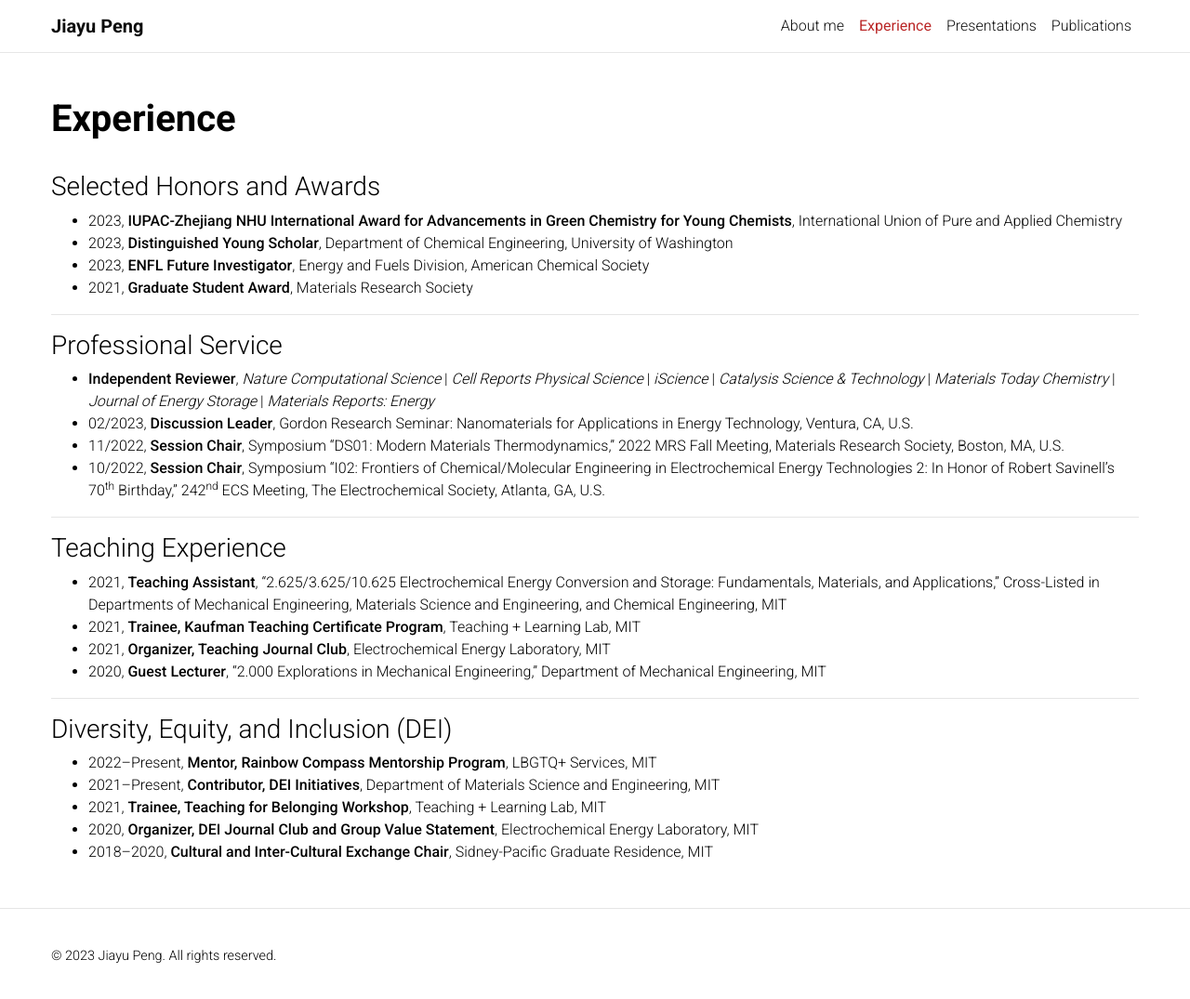
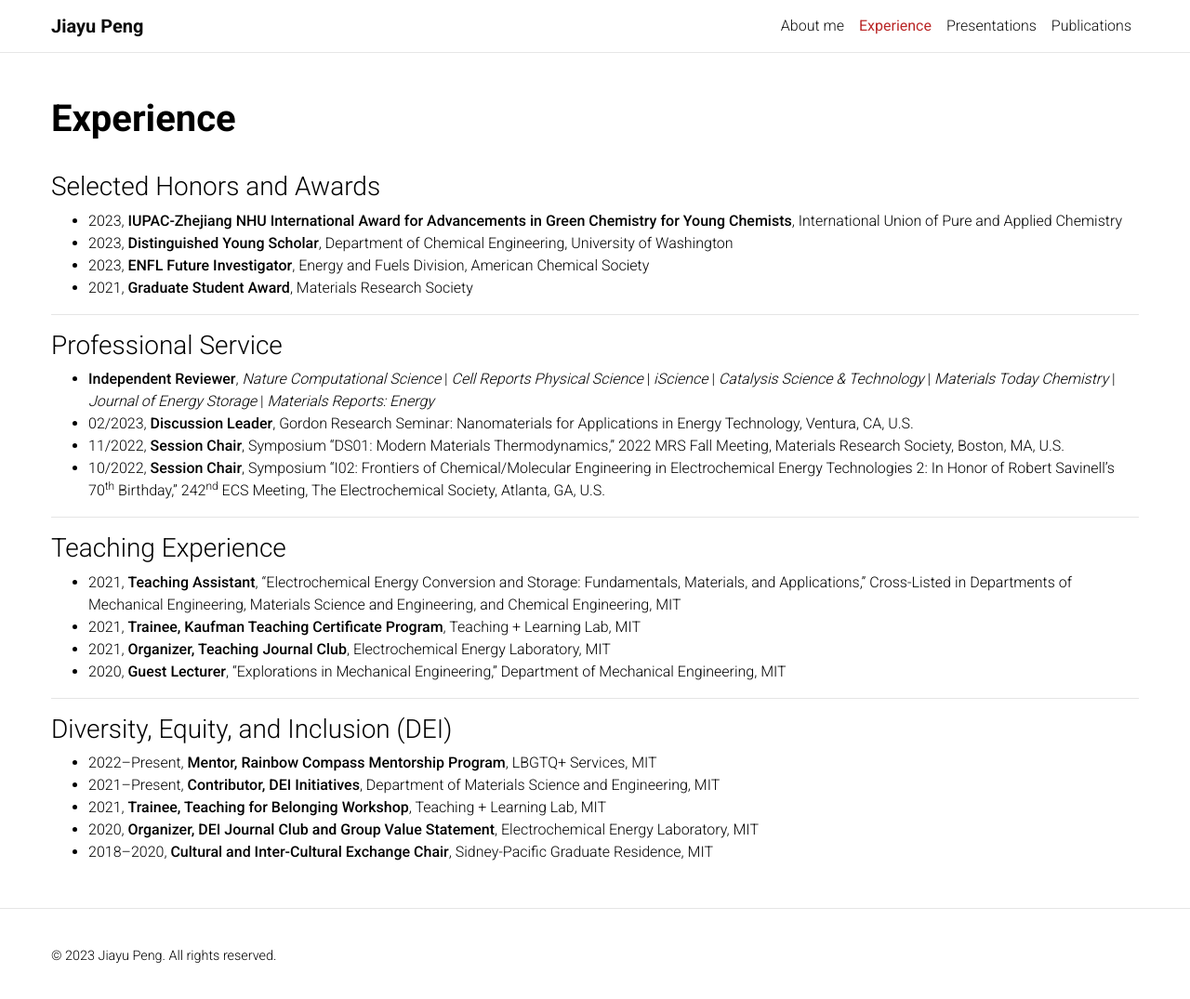
Before and after one commit to jypeng95/jypeng95.github.io, a Jekyll site: the page built from _pages/experience.md, in a window 1280 px wide and 1080 px high. Shown: the top 1075 px of the window at 93% size. Built offline with Jekyll 4.4.1, drawn with Linux system fonts in a browser that asks for light colours; a style sheet for code colours, icons or effects is not loaded.

Commit message:
Update experience

```diff
--- a/_pages/experience.md
+++ b/_pages/experience.md
@@ -27,10 +27,10 @@ nav: true
 
 ### Teaching Experience
 
-* 2021, **Teaching Assistant**, "2.625/3.625/10.625 Electrochemical Energy Conversion and Storage: Fundamentals, Materials, and Applications," Cross-Listed in Departments of Mechanical Engineering, Materials Science and Engineering, and Chemical Engineering, MIT
+* 2021, **Teaching Assistant**, "Electrochemical Energy Conversion and Storage: Fundamentals, Materials, and Applications," Cross-Listed in Departments of Mechanical Engineering, Materials Science and Engineering, and Chemical Engineering, MIT
 * 2021, **Trainee, Kaufman Teaching Certificate Program**, Teaching + Learning Lab, MIT
 * 2021, **Organizer, Teaching Journal Club**, Electrochemical Energy Laboratory, MIT
-* 2020, **Guest Lecturer**, "2.000 Explorations in Mechanical Engineering," Department of Mechanical Engineering, MIT
+* 2020, **Guest Lecturer**, "Explorations in Mechanical Engineering," Department of Mechanical Engineering, MIT
 
 ---
 
```
